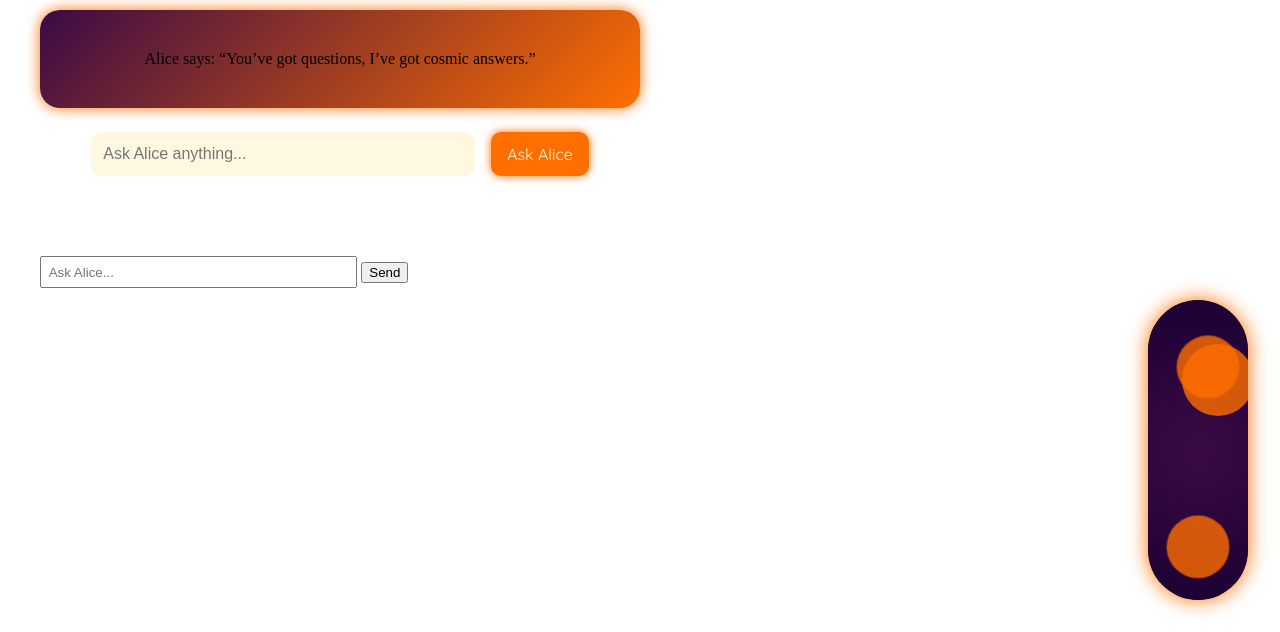
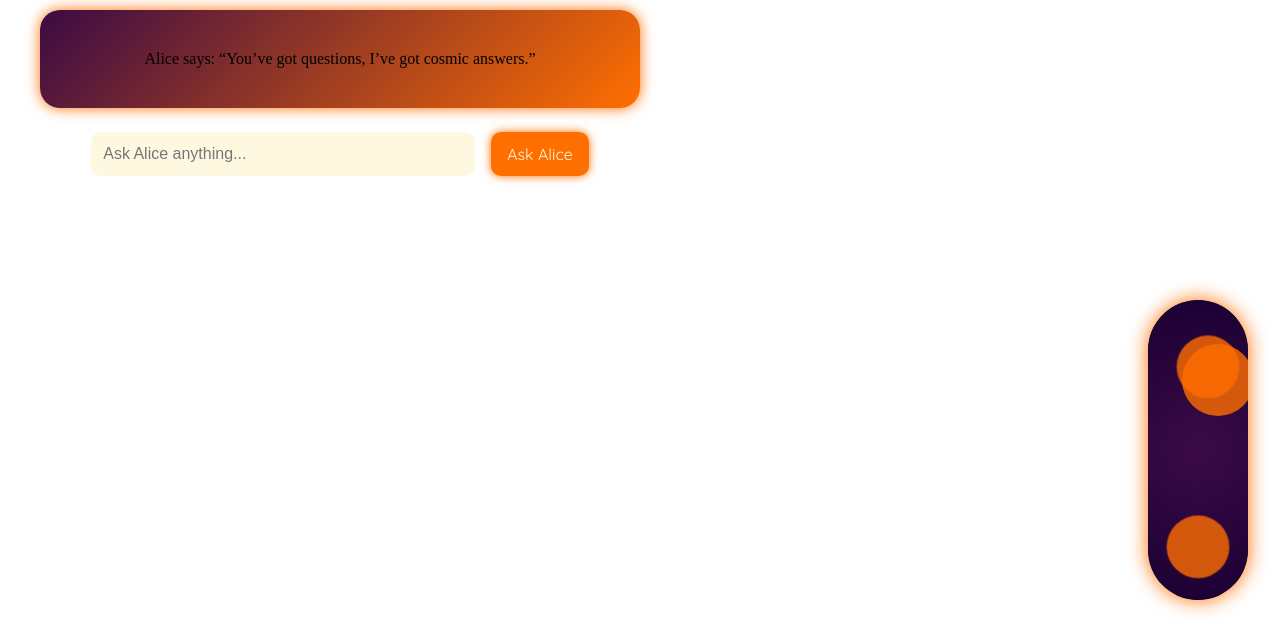
Before and after one commit to grbyrd99/ask-alice-chatbot, a plain HTML site: page frontend/index.html in a window 1280 px wide. Shown: the part 168-800 px from the top of the page. Drawn offline with Linux system fonts and the light colour scheme.

```diff
--- a/frontend/index.html
+++ b/frontend/index.html
@@ -40,11 +40,6 @@
       }
     }
   </script>
-  <div style="margin: 2em;">
-  <input id="questionInput" type="text" placeholder="Ask Alice..." style="width: 300px; padding: 0.5em;" />
-  <button onclick="callAgent()">Send</button>
-  <pre id="responseBox" style="margin-top: 1em;"></pre>
-</div>
 
 <script>
   async function callAgent() {
```
